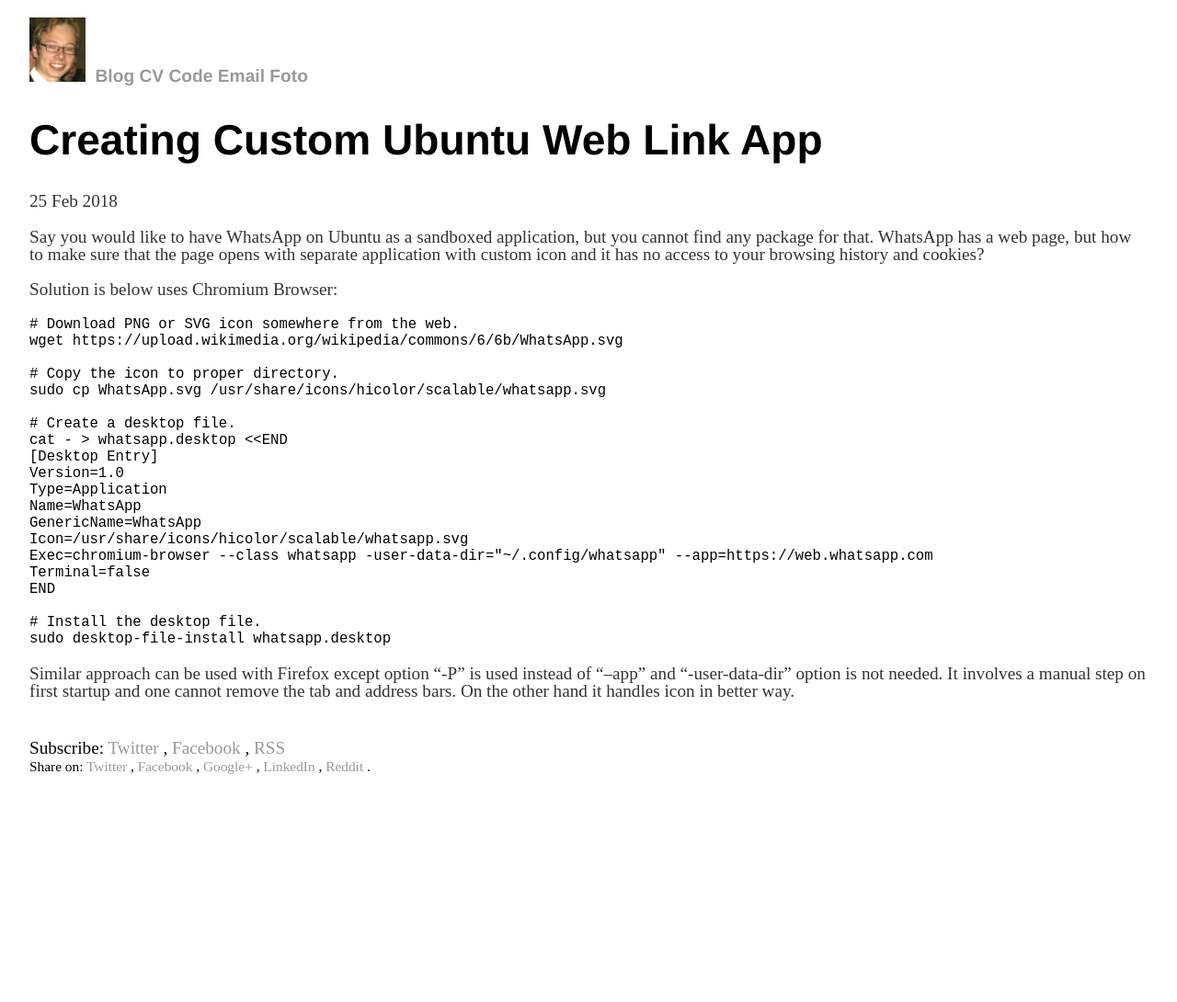
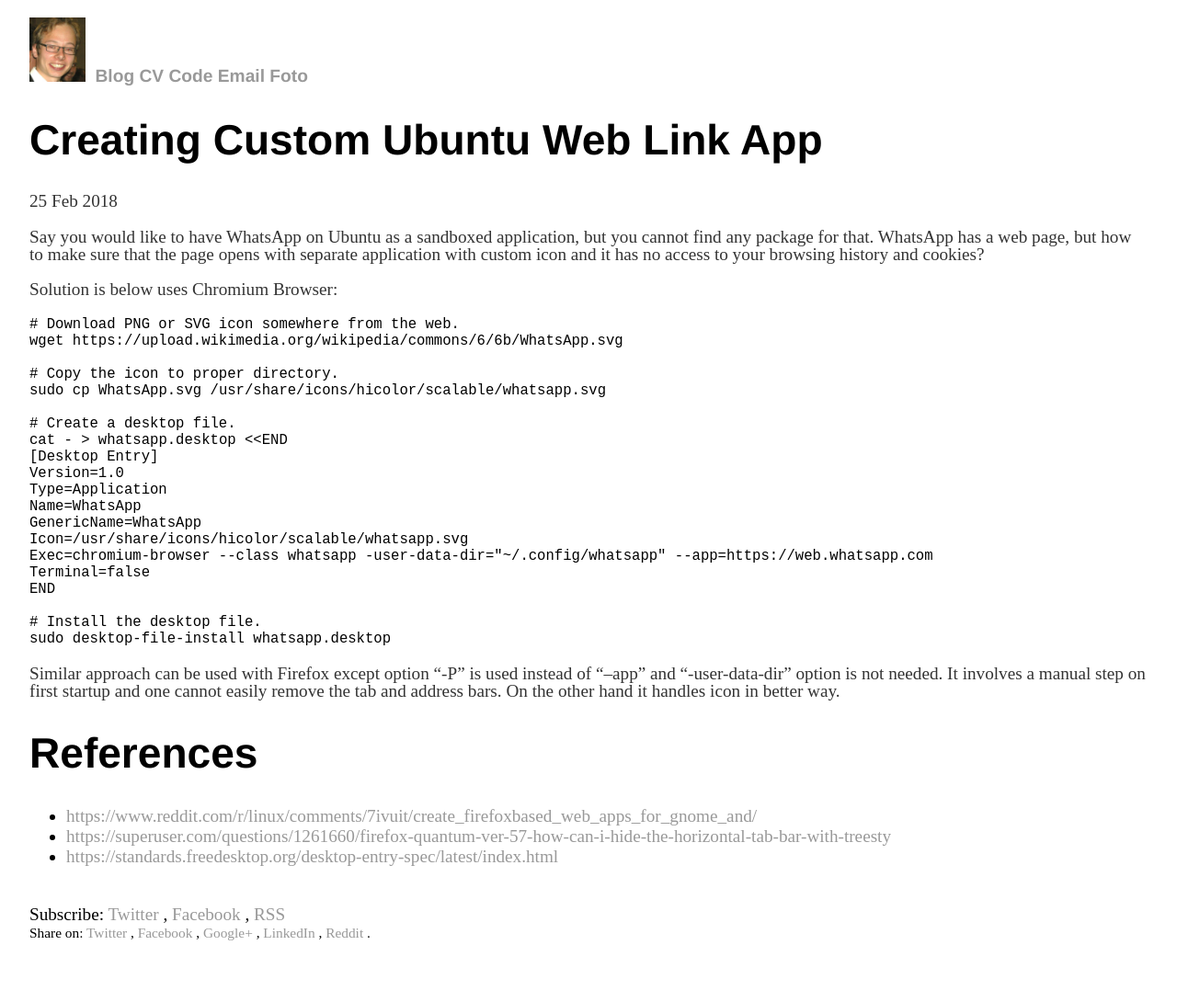
Before and after one commit to vackosar/vackosar.github.io, a Jekyll site: the page built from _posts/2018-02-25-Creating-Custom-Ubuntu-Web-Link-App.md, in a window 1280 px wide. Shown: the whole page at 92% size. Built offline with Jekyll 4.4.1, drawn with Linux system fonts in a browser that asks for light colours; comment, search, counter and statistics services are not loaded; before the commit the page ends 909 px from its top, so only the background shows below that.

Commit message:
web link app

````diff
--- a/_posts/2018-02-25-Creating-Custom-Ubuntu-Web-Link-App.md
+++ b/_posts/2018-02-25-Creating-Custom-Ubuntu-Web-Link-App.md
@@ -32,4 +32,10 @@
 sudo desktop-file-install whatsapp.desktop
 ```
 
-Similar approach can be used with Firefox except option "-P" is used instead of "--app" and "-user-data-dir" option is not needed. It involves a manual step on first startup and one cannot remove the tab and address bars. On the other hand it handles icon in better way.
+Similar approach can be used with Firefox except option "-P" is used instead of "--app" and "-user-data-dir" option is not needed. It involves a manual step on first startup and one cannot easily remove the tab and address bars. On the other hand it handles icon in better way.
+
+# References
+
+- [https://www.reddit.com/r/linux/comments/7ivuit/create_firefoxbased_web_apps_for_gnome_and/](https://www.reddit.com/r/linux/comments/7ivuit/create_firefoxbased_web_apps_for_gnome_and/)
+- [https://superuser.com/questions/1261660/firefox-quantum-ver-57-how-can-i-hide-the-horizontal-tab-bar-with-treesty](https://superuser.com/questions/1261660/firefox-quantum-ver-57-how-can-i-hide-the-horizontal-tab-bar-with-treesty)
+- [https://standards.freedesktop.org/desktop-entry-spec/latest/index.html](https://standards.freedesktop.org/desktop-entry-spec/latest/index.html)
````
